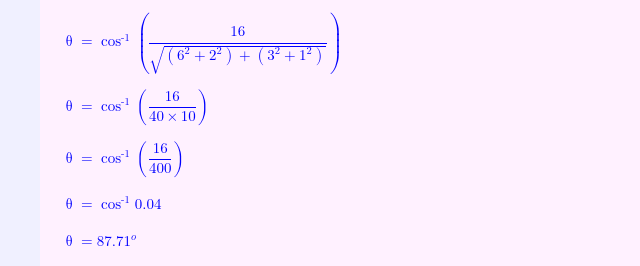
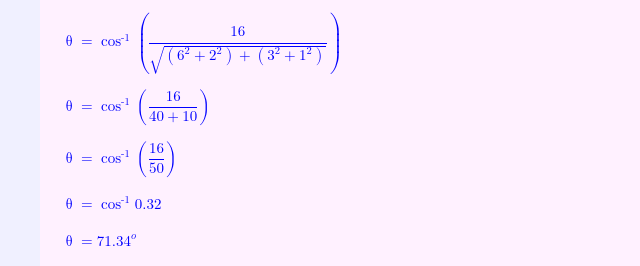
Before and after one commit to JohnOlowe/workandenergy, a plain HTML site: page index.html in a window 1280 px wide. Shown: the part 2886-3152 px from the top of the page, 0-640 px from the left. Drawn offline with Linux system fonts and the light colour scheme.

Commit message:
Update index.html

```diff
--- a/index.html
+++ b/index.html
@@ -116,16 +116,16 @@
                 <p class="math_render">`&theta; = cos^-1(16 / sqrt((6^2 + 2^2) + (3^2 + 1^2)))`
                 </p>
                 <p class="math_render">
-                  `&theta; = cos^-1 (16 / (40 &times; 10))`
+                  `&theta; = cos^-1 (16 / (40 + 10))`
                 </p>
                 <p class="math_render">
-                  `&theta; = cos^-1 (16 / 400)`
+                  `&theta; = cos^-1 (16 / 50)`
                 </p>
                 <p class="math_render">
-                  `&theta; = cos^-1 0.04`
+                  `&theta; = cos^-1 0.32`
                 </p>
                 <p class="math_render">
-                  `&theta; = 87.71^o`
+                  `&theta; = 71.34^o`
                 </p>
                 <img src="images/solution2.jpg" alt="<the solution is not available>">
               </div>
```
